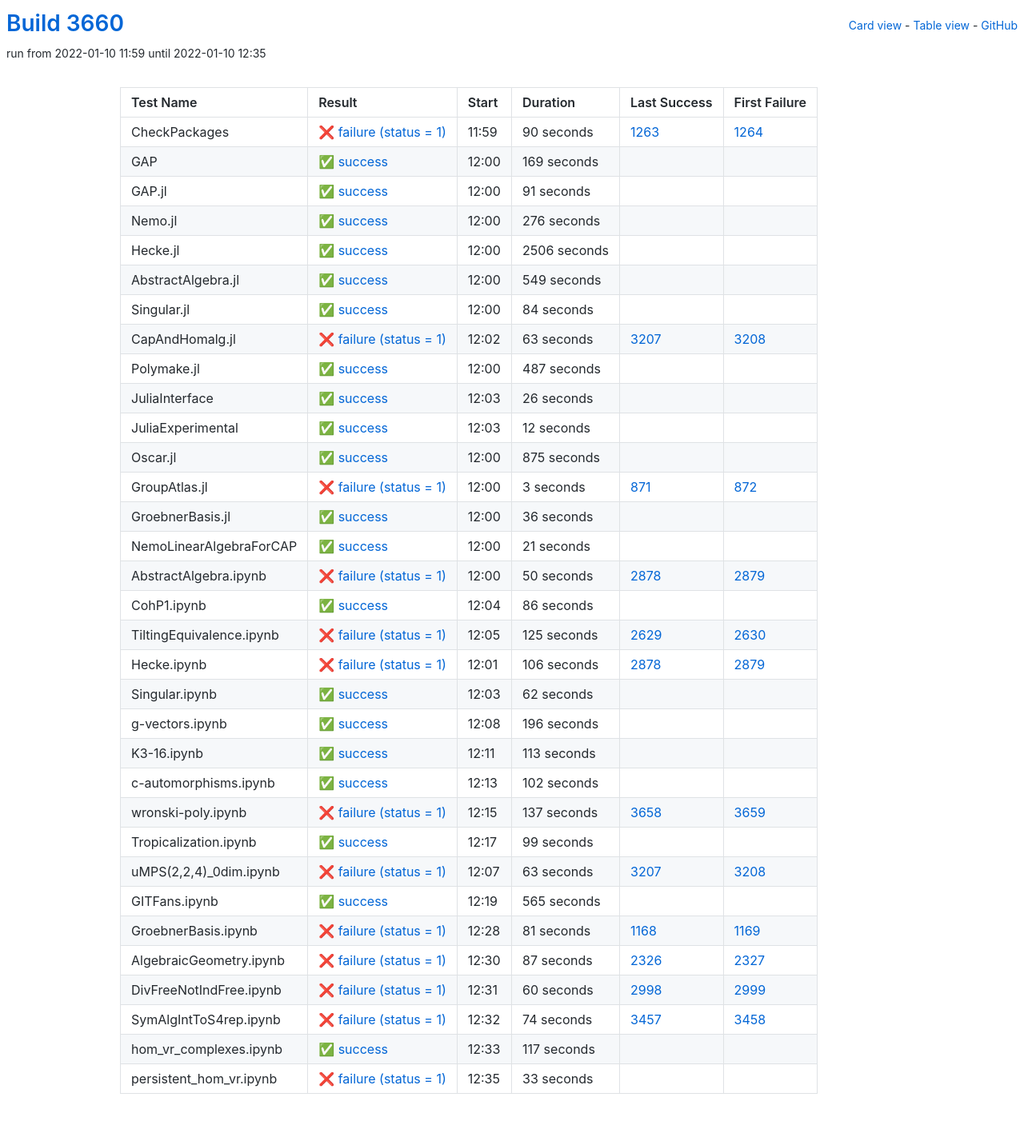
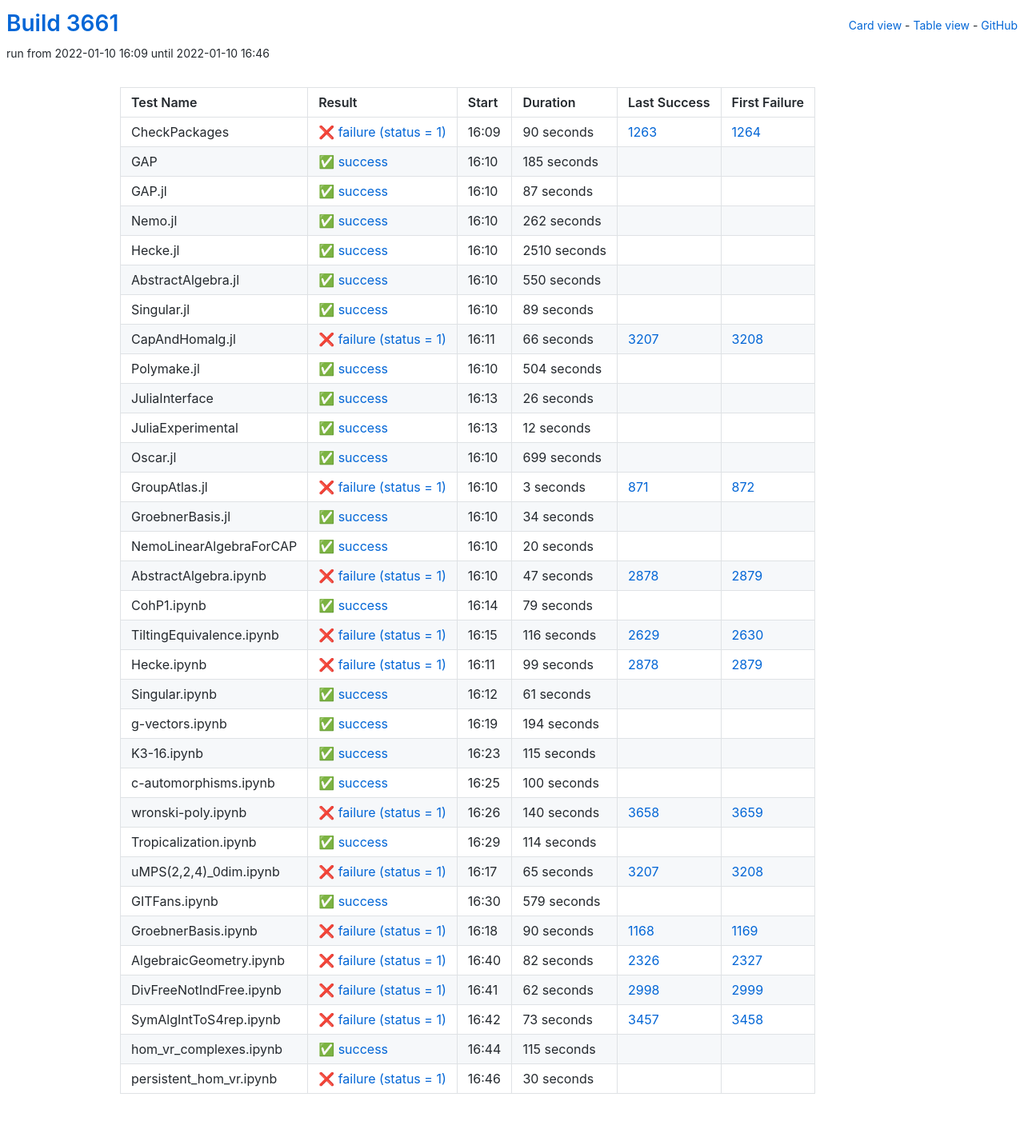
Before and after one commit to oscar-system/oscar-ci-status-stable, a Jekyll site: the page built from table.html, in a window 1280 px wide. Shown: the whole page at 80% size. Built offline with Jekyll 4.4.1, drawn with Linux system fonts in a browser that asks for light colours.

Commit message:
Build #3661

```diff
--- a/_data/ci.yml
+++ b/_data/ci.yml
@@ -1,6 +1,6 @@
 ---
-build: 3660
-build_url: https://oscarci.mathematik.uni-kl.de/job/oscar-stable/3660/
+build: 3661
+build_url: https://oscarci.mathematik.uni-kl.de/job/oscar-stable/3661/
 job: oscar-stable
 organization: oscar-system
 repo: oscar-ci-status-stable
@@ -8,8 +8,8 @@ repourl: https://github.com/oscar-system/oscar-ci-status-stable
 tests:
 - name: CheckPackages
   id: checkpackages
-  log: https://oscarci.mathematik.uni-kl.de/job/oscar-stable/3660/artifact/logs/build-3660/CheckPackages.log
-  start: 2022-01-10 11:59
+  log: https://oscarci.mathematik.uni-kl.de/job/oscar-stable/3661/artifact/logs/build-3661/CheckPackages.log
+  start: 2022-01-10 16:09
   success: false
   exitcode: 1
   status: failure
@@ -20,104 +20,104 @@ tests:
   first_failure_url: https://oscarci.mathematik.uni-kl.de/job/oscar-stable/1264/
 - name: GAP
   id: gap
-  log: https://oscarci.mathematik.uni-kl.de/job/oscar-stable/3660/artifact/logs/build-3660/GAP.log
-  start: 2022-01-10 12:00
+  log: https://oscarci.mathematik.uni-kl.de/job/oscar-stable/3661/artifact/logs/build-3661/GAP.log
+  start: 2022-01-10 16:10
   success: true
   exitcode: 0
   status: success
-  duration: 169
+  duration: 185
   last_success: false
   last_success_url:
   first_failure: false
   first_failure_url:
 - name: GAP.jl
   id: gap-jl
-  log: https://oscarci.mathematik.uni-kl.de/job/oscar-stable/3660/artifact/logs/build-3660/GAP.jl.log
-  start: 2022-01-10 12:00
+  log: https://oscarci.mathematik.uni-kl.de/job/oscar-stable/3661/artifact/logs/build-3661/GAP.jl.log
+  start: 2022-01-10 16:10
   success: true
   exitcode: 0
   status: success
-  duration: 91
+  duration: 87
   last_success: false
   last_success_url:
   first_failure: false
   first_failure_url:
 - name: Nemo.jl
   id: nemo-jl
-  log: https://oscarci.mathematik.uni-kl.de/job/oscar-stable/3660/artifact/logs/build-3660/Nemo.jl.log
-  start: 2022-01-10 12:00
+  log: https://oscarci.mathematik.uni-kl.de/job/oscar-stable/3661/artifact/logs/build-3661/Nemo.jl.log
+  start: 2022-01-10 16:10
   success: true
   exitcode: 0
   status: success
-  duration: 276
+  duration: 262
   last_success: false
   last_success_url:
   first_failure: false
   first_failure_url:
 - name: Hecke.jl
   id: hecke-jl
-  log: https://oscarci.mathematik.uni-kl.de/job/oscar-stable/3660/artifact/logs/build-3660/Hecke.jl.log
-  start: 2022-01-10 12:00
+  log: https://oscarci.mathematik.uni-kl.de/job/oscar-stable/3661/artifact/logs/build-3661/Hecke.jl.log
+  start: 2022-01-10 16:10
   success: true
   exitcode: 0
   status: success
-  duration: 2506
+  duration: 2510
   last_success: false
   last_success_url:
   first_failure: false
   first_failure_url:
 - name: AbstractAlgebra.jl
   id: abstractalgebra-jl
-  log: https://oscarci.mathematik.uni-kl.de/job/oscar-stable/3660/artifact/logs/build-3660/AbstractAlgebra.jl.log
-  start: 2022-01-10 12:00
+  log: https://oscarci.mathematik.uni-kl.de/job/oscar-stable/3661/artifact/logs/build-3661/AbstractAlgebra.jl.log
+  start: 2022-01-10 16:10
   success: true
   exitcode: 0
   status: success
-  duration: 549
+  duration: 550
   last_success: false
   last_success_url:
   first_failure: false
   first_failure_url:
 - name: Singular.jl
   id: singular-jl
-  log: https://oscarci.mathematik.uni-kl.de/job/oscar-stable/3660/artifact/logs/build-3660/Singular.jl.log
-  start: 2022-01-10 12:00
+  log: https://oscarci.mathematik.uni-kl.de/job/oscar-stable/3661/artifact/logs/build-3661/Singular.jl.log
+  start: 2022-01-10 16:10
   success: true
   exitcode: 0
   status: success
-  duration: 84
+  duration: 89
   last_success: false
   last_success_url:
   first_failure: false
   first_failure_url:
 - name: CapAndHomalg.jl
   id: capandhomalg-jl
-  log: https://oscarci.mathematik.uni-kl.de/job/oscar-stable/3660/artifact/logs/build-3660/CapAndHomalg.jl.log
-  start: 2022-01-10 12:02
+  log: https://oscarci.mathematik.uni-kl.de/job/oscar-stable/3661/artifact/logs/build-3661/CapAndHomalg.jl.log
+  start: 2022-01-10 16:11
   success: false
   exitcode: 1
   status: failure
-  duration: 63
+  duration: 66
   last_success: 3207
   last_success_url: https://oscarci.mathematik.uni-kl.de/job/oscar-stable/3207/
   first_failure: 3208
   first_failure_url: https://oscarci.mathematik.uni-kl.de/job/oscar-stable/3208/
 - name: Polymake.jl
   id: polymake-jl
-  log: https://oscarci.mathematik.uni-kl.de/job/oscar-stable/3660/artifact/logs/build-3660/Polymake.jl.log
-  start: 2022-01-10 12:00
+  log: https://oscarci.mathematik.uni-kl.de/job/oscar-stable/3661/artifact/logs/build-3661/Polymake.jl.log
+  start: 2022-01-10 16:10
   success: true
   exitcode: 0
   status: success
-  duration: 487
+  duration: 504
   last_success: false
   last_success_url:
   first_failure: false
   first_failure_url:
 - name: JuliaInterface
   id: juliainterface
-  log: https://oscarci.mathematik.uni-kl.de/job/oscar-stable/3660/artifact/logs/build-3660/JuliaInterface.log
-  start: 2022-01-10 12:03
+  log: https://oscarci.mathematik.uni-kl.de/job/oscar-stable/3661/artifact/logs/build-3661/JuliaInterface.log
+  start: 2022-01-10 16:13
   success: true
   exitcode: 0
   status: success
@@ -128,8 +128,8 @@ tests:
   first_failure_url:
 - name: JuliaExperimental
   id: juliaexperimental
-  log: https://oscarci.mathematik.uni-kl.de/job/oscar-stable/3660/artifact/logs/build-3660/JuliaExperimental.log
-  start: 2022-01-10 12:03
+  log: https://oscarci.mathematik.uni-kl.de/job/oscar-stable/3661/artifact/logs/build-3661/JuliaExperimental.log
+  start: 2022-01-10 16:13
   success: true
   exitcode: 0
   status: success
@@ -140,20 +140,20 @@ tests:
   first_failure_url:
 - name: Oscar.jl
   id: oscar-jl
-  log: https://oscarci.mathematik.uni-kl.de/job/oscar-stable/3660/artifact/logs/build-3660/Oscar.jl.log
-  start: 2022-01-10 12:00
+  log: https://oscarci.mathematik.uni-kl.de/job/oscar-stable/3661/artifact/logs/build-3661/Oscar.jl.log
+  start: 2022-01-10 16:10
   success: true
   exitcode: 0
   status: success
-  duration: 875
+  duration: 699
   last_success: false
   last_success_url:
   first_failure: false
   first_failure_url:
 - name: GroupAtlas.jl
   id: groupatlas-jl
-  log: https://oscarci.mathematik.uni-kl.de/job/oscar-stable/3660/artifact/logs/build-3660/GroupAtlas.jl.log
-  start: 2022-01-10 12:00
+  log: https://oscarci.mathematik.uni-kl.de/job/oscar-stable/3661/artifact/logs/build-3661/GroupAtlas.jl.log
+  start: 2022-01-10 16:10
   success: false
   exitcode: 1
   status: failure
@@ -164,240 +164,240 @@ tests:
   first_failure_url: https://oscarci.mathematik.uni-kl.de/job/oscar-stable/872/
 - name: GroebnerBasis.jl
   id: groebnerbasis-jl
-  log: https://oscarci.mathematik.uni-kl.de/job/oscar-stable/3660/artifact/logs/build-3660/GroebnerBasis.jl.log
-  start: 2022-01-10 12:00
+  log: https://oscarci.mathematik.uni-kl.de/job/oscar-stable/3661/artifact/logs/build-3661/GroebnerBasis.jl.log
+  start: 2022-01-10 16:10
   success: true
   exitcode: 0
   status: success
-  duration: 36
+  duration: 34
   last_success: false
   last_success_url:
   first_failure: false
   first_failure_url:
 - name: NemoLinearAlgebraForCAP
   id: nemolinearalgebraforcap
-  log: https://oscarci.mathematik.uni-kl.de/job/oscar-stable/3660/artifact/logs/build-3660/NemoLinearAlgebraForCAP.log
-  start: 2022-01-10 12:00
+  log: https://oscarci.mathematik.uni-kl.de/job/oscar-stable/3661/artifact/logs/build-3661/NemoLinearAlgebraForCAP.log
+  start: 2022-01-10 16:10
   success: true
   exitcode: 0
   status: success
-  duration: 21
+  duration: 20
   last_success: false
   last_success_url:
   first_failure: false
   first_failure_url:
 - name: AbstractAlgebra.ipynb
   id: abstractalgebra-ipynb
-  log: https://oscarci.mathematik.uni-kl.de/job/oscar-stable/3660/artifact/logs/build-3660/AbstractAlgebra.ipynb.log
-  start: 2022-01-10 12:00
+  log: https://oscarci.mathematik.uni-kl.de/job/oscar-stable/3661/artifact/logs/build-3661/AbstractAlgebra.ipynb.log
+  start: 2022-01-10 16:10
   success: false
   exitcode: 1
   status: failure
-  duration: 50
+  duration: 47
   last_success: 2878
   last_success_url: https://oscarci.mathematik.uni-kl.de/job/oscar-stable/2878/
   first_failure: 2879
   first_failure_url: https://oscarci.mathematik.uni-kl.de/job/oscar-stable/2879/
 - name: CohP1.ipynb
   id: cohp1-ipynb
-  log: https://oscarci.mathematik.uni-kl.de/job/oscar-stable/3660/artifact/logs/build-3660/CohP1.ipynb.log
-  start: 2022-01-10 12:04
+  log: https://oscarci.mathematik.uni-kl.de/job/oscar-stable/3661/artifact/logs/build-3661/CohP1.ipynb.log
+  start: 2022-01-10 16:14
   success: true
   exitcode: 0
   status: success
-  duration: 86
+  duration: 79
   last_success: false
   last_success_url:
   first_failure: false
   first_failure_url:
 - name: TiltingEquivalence.ipynb
   id: tiltingequivalence-ipynb
-  log: https://oscarci.mathematik.uni-kl.de/job/oscar-stable/3660/artifact/logs/build-3660/TiltingEquivalence.ipynb.log
-  start: 2022-01-10 12:05
+  log: https://oscarci.mathematik.uni-kl.de/job/oscar-stable/3661/artifact/logs/build-3661/TiltingEquivalence.ipynb.log
+  start: 2022-01-10 16:15
   success: false
   exitcode: 1
   status: failure
-  duration: 125
+  duration: 116
   last_success: 2629
   last_success_url: https://oscarci.mathematik.uni-kl.de/job/oscar-stable/2629/
   first_failure: 2630
   first_failure_url: https://oscarci.mathematik.uni-kl.de/job/oscar-stable/2630/
 - name: Hecke.ipynb
   id: hecke-ipynb
-  log: https://oscarci.mathematik.uni-kl.de/job/oscar-stable/3660/artifact/logs/build-3660/Hecke.ipynb.log
-  start: 2022-01-10 12:01
+  log: https://oscarci.mathematik.uni-kl.de/job/oscar-stable/3661/artifact/logs/build-3661/Hecke.ipynb.log
+  start: 2022-01-10 16:11
   success: false
   exitcode: 1
   status: failure
-  duration: 106
+  duration: 99
   last_success: 2878
   last_success_url: https://oscarci.mathematik.uni-kl.de/job/oscar-stable/2878/
   first_failure: 2879
   first_failure_url: https://oscarci.mathematik.uni-kl.de/job/oscar-stable/2879/
 - name: Singular.ipynb
   id: singular-ipynb
-  log: https://oscarci.mathematik.uni-kl.de/job/oscar-stable/3660/artifact/logs/build-3660/Singular.ipynb.log
-  start: 2022-01-10 12:03
+  log: https://oscarci.mathematik.uni-kl.de/job/oscar-stable/3661/artifact/logs/build-3661/Singular.ipynb.log
+  start: 2022-01-10 16:12
   success: true
   exitcode: 0
   status: success
-  duration: 62
+  duration: 61
   last_success: false
   last_success_url:
   first_failure: false
   first_failure_url:
 - name: g-vectors.ipynb
   id: g-vectors-ipynb
-  log: https://oscarci.mathematik.uni-kl.de/job/oscar-stable/3660/artifact/logs/build-3660/g-vectors.ipynb.log
-  start: 2022-01-10 12:08
+  log: https://oscarci.mathematik.uni-kl.de/job/oscar-stable/3661/artifact/logs/build-3661/g-vectors.ipynb.log
+  start: 2022-01-10 16:19
   success: true
   exitcode: 0
   status: success
-  duration: 196
+  duration: 194
   last_success: false
   last_success_url:
   first_failure: false
   first_failure_url:
 - name: K3-16.ipynb
   id: k3-16-ipynb
-  log: https://oscarci.mathematik.uni-kl.de/job/oscar-stable/3660/artifact/logs/build-3660/K3-16.ipynb.log
-  start: 2022-01-10 12:11
+  log: https://oscarci.mathematik.uni-kl.de/job/oscar-stable/3661/artifact/logs/build-3661/K3-16.ipynb.log
+  start: 2022-01-10 16:23
   success: true
   exitcode: 0
   status: success
-  duration: 113
+  duration: 115
   last_success: false
   last_success_url:
   first_failure: false
   first_failure_url:
 - name: c-automorphisms.ipynb
   id: c-automorphisms-ipynb
-  log: https://oscarci.mathematik.uni-kl.de/job/oscar-stable/3660/artifact/logs/build-3660/c-automorphisms.ipynb.log
-  start: 2022-01-10 12:13
+  log: https://oscarci.mathematik.uni-kl.de/job/oscar-stable/3661/artifact/logs/build-3661/c-automorphisms.ipynb.log
+  start: 2022-01-10 16:25
   success: true
   exitcode: 0
   status: success
-  duration: 102
+  duration: 100
   last_success: false
   last_success_url:
   first_failure: false
   first_failure_url:
 - name: wronski-poly.ipynb
   id: wronski-poly-ipynb
-  log: https://oscarci.mathematik.uni-kl.de/job/oscar-stable/3660/artifact/logs/build-3660/wronski-poly.ipynb.log
-  start: 2022-01-10 12:15
+  log: https://oscarci.mathematik.uni-kl.de/job/oscar-stable/3661/artifact/logs/build-3661/wronski-poly.ipynb.log
+  start: 2022-01-10 16:26
   success: false
   exitcode: 1
   status: failure
-  duration: 137
+  duration: 140
   last_success: 3658
   last_success_url: https://oscarci.mathematik.uni-kl.de/job/oscar-stable/3658/
   first_failure: 3659
   first_failure_url: https://oscarci.mathematik.uni-kl.de/job/oscar-stable/3659/
 - name: Tropicalization.ipynb
   id: tropicalization-ipynb
-  log: https://oscarci.mathematik.uni-kl.de/job/oscar-stable/3660/artifact/logs/build-3660/Tropicalization.ipynb.log
-  start: 2022-01-10 12:17
+  log: https://oscarci.mathematik.uni-kl.de/job/oscar-stable/3661/artifact/logs/build-3661/Tropicalization.ipynb.log
+  start: 2022-01-10 16:29
   success: true
   exitcode: 0
   status: success
-  duration: 99
+  duration: 114
   last_success: false
   last_success_url:
   first_failure: false
   first_failure_url:
 - name: uMPS(2,2,4)_0dim.ipynb
   id: umps-2-2-4-0dim-ipynb
-  log: https://oscarci.mathematik.uni-kl.de/job/oscar-stable/3660/artifact/logs/build-3660/uMPS-2-2-4-_0dim.ipynb.log
-  start: 2022-01-10 12:07
+  log: https://oscarci.mathematik.uni-kl.de/job/oscar-stable/3661/artifact/logs/build-3661/uMPS-2-2-4-_0dim.ipynb.log
+  start: 2022-01-10 16:17
   success: false
   exitcode: 1
   status: failure
-  duration: 63
+  duration: 65
   last_success: 3207
   last_success_url: https://oscarci.mathematik.uni-kl.de/job/oscar-stable/3207/
   first_failure: 3208
   first_failure_url: https://oscarci.mathematik.uni-kl.de/job/oscar-stable/3208/
 - name: GITFans.ipynb
   id: gitfans-ipynb
-  log: https://oscarci.mathematik.uni-kl.de/job/oscar-stable/3660/artifact/logs/build-3660/GITFans.ipynb.log
-  start: 2022-01-10 12:19
+  log: https://oscarci.mathematik.uni-kl.de/job/oscar-stable/3661/artifact/logs/build-3661/GITFans.ipynb.log
+  start: 2022-01-10 16:30
   success: true
   exitcode: 0
   status: success
-  duration: 565
+  duration: 579
   last_success: false
   last_success_url:
   first_failure: false
   first_failure_url:
 - name: GroebnerBasis.ipynb
   id: groebnerbasis-ipynb
-  log: https://oscarci.mathematik.uni-kl.de/job/oscar-stable/3660/artifact/logs/build-3660/GroebnerBasis.ipynb.log
-  start: 2022-01-10 12:28
+  log: https://oscarci.mathematik.uni-kl.de/job/oscar-stable/3661/artifact/logs/build-3661/GroebnerBasis.ipynb.log
+  start: 2022-01-10 16:18
   success: false
   exitcode: 1
   status: failure
-  duration: 81
+  duration: 90
   last_success: 1168
   last_success_url: https://oscarci.mathematik.uni-kl.de/job/oscar-stable/1168/
   first_failure: 1169
   first_failure_url: https://oscarci.mathematik.uni-kl.de/job/oscar-stable/1169/
 - name: AlgebraicGeometry.ipynb
   id: algebraicgeometry-ipynb
-  log: https://oscarci.mathematik.uni-kl.de/job/oscar-stable/3660/artifact/logs/build-3660/AlgebraicGeometry.ipynb.log
-  start: 2022-01-10 12:30
+  log: https://oscarci.mathematik.uni-kl.de/job/oscar-stable/3661/artifact/logs/build-3661/AlgebraicGeometry.ipynb.log
+  start: 2022-01-10 16:40
   success: false
   exitcode: 1
   status: failure
-  duration: 87
+  duration: 82
   last_success: 2326
   last_success_url: https://oscarci.mathematik.uni-kl.de/job/oscar-stable/2326/
   first_failure: 2327
   first_failure_url: https://oscarci.mathematik.uni-kl.de/job/oscar-stable/2327/
 - name: DivFreeNotIndFree.ipynb
   id: divfreenotindfree-ipynb
-  log: https://oscarci.mathematik.uni-kl.de/job/oscar-stable/3660/artifact/logs/build-3660/DivFreeNotIndFree.ipynb.log
-  start: 2022-01-10 12:31
+  log: https://oscarci.mathematik.uni-kl.de/job/oscar-stable/3661/artifact/logs/build-3661/DivFreeNotIndFree.ipynb.log
+  start: 2022-01-10 16:41
   success: false
   exitcode: 1
   status: failure
-  duration: 60
+  duration: 62
   last_success: 2998
   last_success_url: https://oscarci.mathematik.uni-kl.de/job/oscar-stable/2998/
   first_failure: 2999
   first_failure_url: https://oscarci.mathematik.uni-kl.de/job/oscar-stable/2999/
 - name: SymAlgIntToS4rep.ipynb
   id: symalginttos4rep-ipynb
-  log: https://oscarci.mathematik.uni-kl.de/job/oscar-stable/3660/artifact/logs/build-3660/SymAlgIntToS4rep.ipynb.log
-  start: 2022-01-10 12:32
+  log: https://oscarci.mathematik.uni-kl.de/job/oscar-stable/3661/artifact/logs/build-3661/SymAlgIntToS4rep.ipynb.log
+  start: 2022-01-10 16:42
   success: false
   exitcode: 1
   status: failure
-  duration: 74
+  duration: 73
   last_success: 3457
   last_success_url: https://oscarci.mathematik.uni-kl.de/job/oscar-stable/3457/
   first_failure: 3458
   first_failure_url: https://oscarci.mathematik.uni-kl.de/job/oscar-stable/3458/
 - name: hom_vr_complexes.ipynb
   id: hom-vr-complexes-ipynb
-  log: https://oscarci.mathematik.uni-kl.de/job/oscar-stable/3660/artifact/logs/build-3660/hom_vr_complexes.ipynb.log
-  start: 2022-01-10 12:33
+  log: https://oscarci.mathematik.uni-kl.de/job/oscar-stable/3661/artifact/logs/build-3661/hom_vr_complexes.ipynb.log
+  start: 2022-01-10 16:44
   success: true
   exitcode: 0
   status: success
-  duration: 117
+  duration: 115
   last_success: false
   last_success_url:
   first_failure: false
   first_failure_url:
 - name: persistent_hom_vr.ipynb
   id: persistent-hom-vr-ipynb
-  log: https://oscarci.mathematik.uni-kl.de/job/oscar-stable/3660/artifact/logs/build-3660/persistent_hom_vr.ipynb.log
-  start: 2022-01-10 12:35
+  log: https://oscarci.mathematik.uni-kl.de/job/oscar-stable/3661/artifact/logs/build-3661/persistent_hom_vr.ipynb.log
+  start: 2022-01-10 16:46
   success: false
   exitcode: 1
   status: failure
-  duration: 33
+  duration: 30
   last_success: false
   last_success_url:
   first_failure: false
```
Also changed, not shown: README.md.
